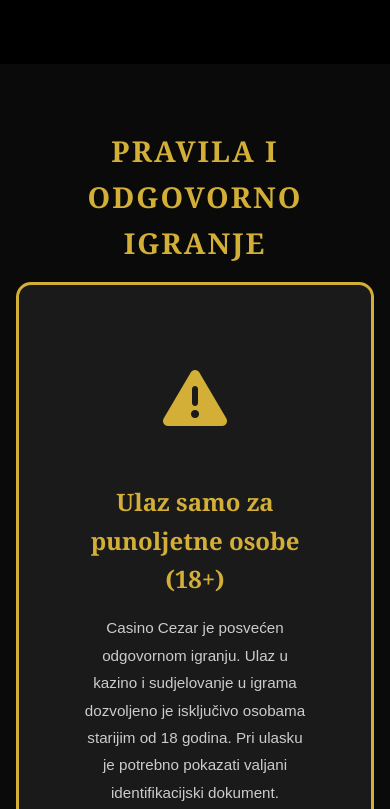
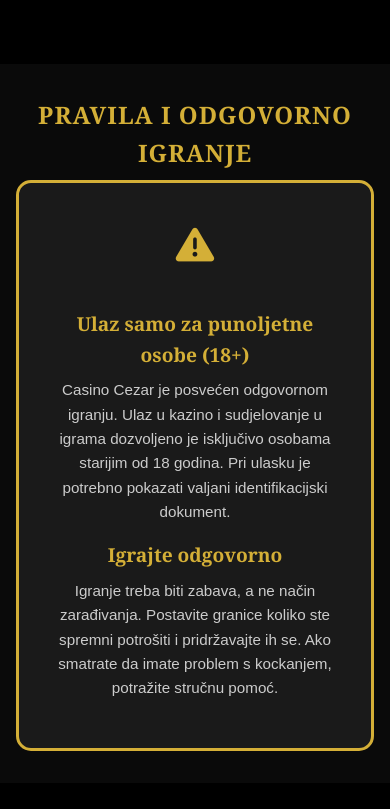
Before and after one commit to perfoo/casino, a website built with Vite: page index.html in a window 390 px wide. Shown: the part 4433-5242 px from the top of the page. Built offline with nearby package versions, Linux system fonts and the light colour scheme.

Commit message:
Reduce rules section prominence

```diff
--- a/styles.css
+++ b/styles.css
@@ -593,13 +593,20 @@
 
 .rules {
     background-color: var(--color-bg-dark);
+    padding: var(--spacing-lg) 0;
+}
+
+.rules .section-title {
+    font-size: clamp(2rem, 3.5vw, 2.6rem);
+    margin-bottom: var(--spacing-xs);
+    letter-spacing: 2px;
 }
 
 .rules-box {
     display: flex;
     gap: var(--spacing-md);
     background-color: var(--color-bg-lighter);
-    padding: var(--spacing-lg);
+    padding: var(--spacing-md);
     border-radius: 15px;
     border: 3px solid var(--color-gold);
     max-width: 900px;
@@ -607,7 +614,7 @@
 }
 
 .rules-icon {
-    font-size: 4rem;
+    font-size: 3rem;
     color: var(--color-gold);
     flex-shrink: 0;
 }
@@ -618,15 +625,15 @@
 
 .rules-heading {
     font-family: var(--font-primary);
-    font-size: 1.5rem;
+    font-size: 1.35rem;
     color: var(--color-gold);
-    margin-bottom: var(--spacing-sm);
+    margin-bottom: var(--spacing-xs);
 }
 
 .rules-content p {
     color: var(--color-text-secondary);
-    line-height: 1.8;
-    margin-bottom: var(--spacing-md);
+    line-height: 1.6;
+    margin-bottom: var(--spacing-sm);
 }
 
 .location {
@@ -999,9 +1006,27 @@
         gap: var(--spacing-sm);
     }
 
+    .rules {
+        padding: var(--spacing-md) 0;
+    }
+
+    .rules .section-title {
+        font-size: 1.8rem;
+        letter-spacing: 1px;
+    }
+
     .rules-box {
         flex-direction: column;
         text-align: center;
+        padding: var(--spacing-md);
+    }
+
+    .rules-icon {
+        font-size: 2.4rem;
+    }
+
+    .rules-heading {
+        font-size: 1.2rem;
     }
 
     .location-grid,
@@ -1023,6 +1048,10 @@
         font-size: 1.8rem;
     }
 
+    .rules .section-title {
+        font-size: 1.5rem;
+    }
+
     .hero-cta {
         padding: 0.8rem 2rem;
         font-size: 0.95rem;
```
